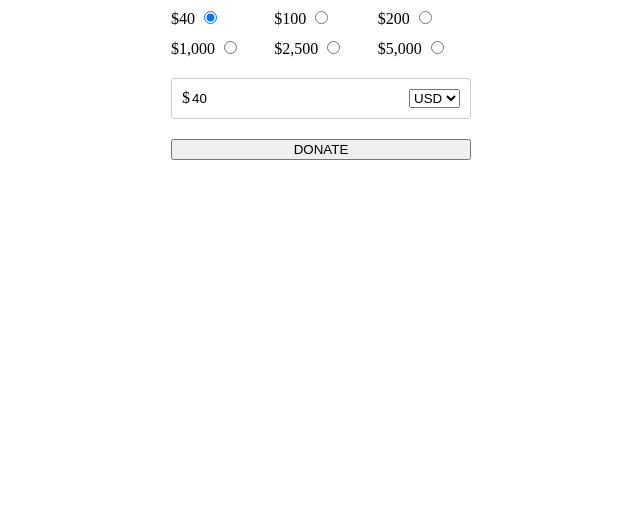
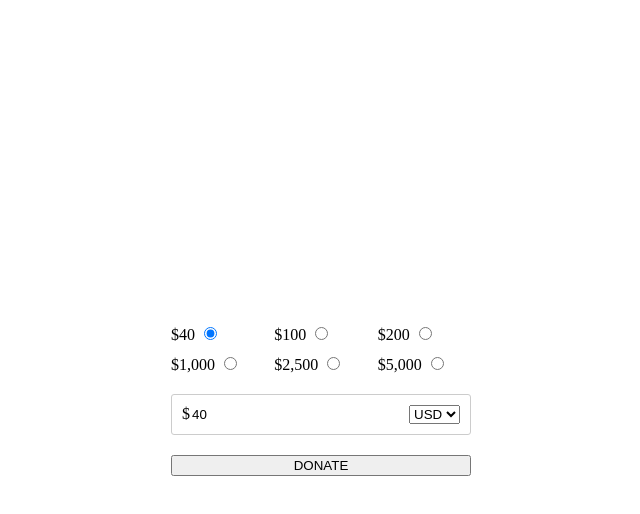
Before and after one commit to nikolayemrikh/donate, a Vue app in the folder packages/frontend/: page / in a window 1280 px wide. Shown: the top 514 px of the page, without its empty margins (319-959 px from the left). Built offline with nearby package versions, Linux system fonts and the light colour scheme.

Commit message:
Правит центровку

```diff
--- a/packages/frontend/public/index.html
+++ b/packages/frontend/public/index.html
@@ -6,12 +6,16 @@
     <meta name="viewport" content="width=device-width,initial-scale=1.0">
     <link rel="icon" href="<%= BASE_URL %>favicon.ico">
     <title><%= htmlWebpackPlugin.options.title %></title>
+    <style>
+      html,
+      body {
+        width: 100vw;
+        height: 100vh;
+        margin: 0;
+      }
+    </style>
   </head>
   <body>
-    <noscript>
-      <strong>We're sorry but <%= htmlWebpackPlugin.options.title %> doesn't work properly without JavaScript enabled. Please enable it to continue.</strong>
-    </noscript>
     <div id="app"></div>
-    <!-- built files will be auto injected -->
   </body>
 </html>
--- a/packages/frontend/src/App.vue
+++ b/packages/frontend/src/App.vue
@@ -29,5 +29,8 @@ export default class App extends Vue {}
   box-sizing: border-box;
   display: flex;
   justify-content: center;
+  align-items: center;
+  width: 100%;
+  height: 100%;
 }
 </style>
```
